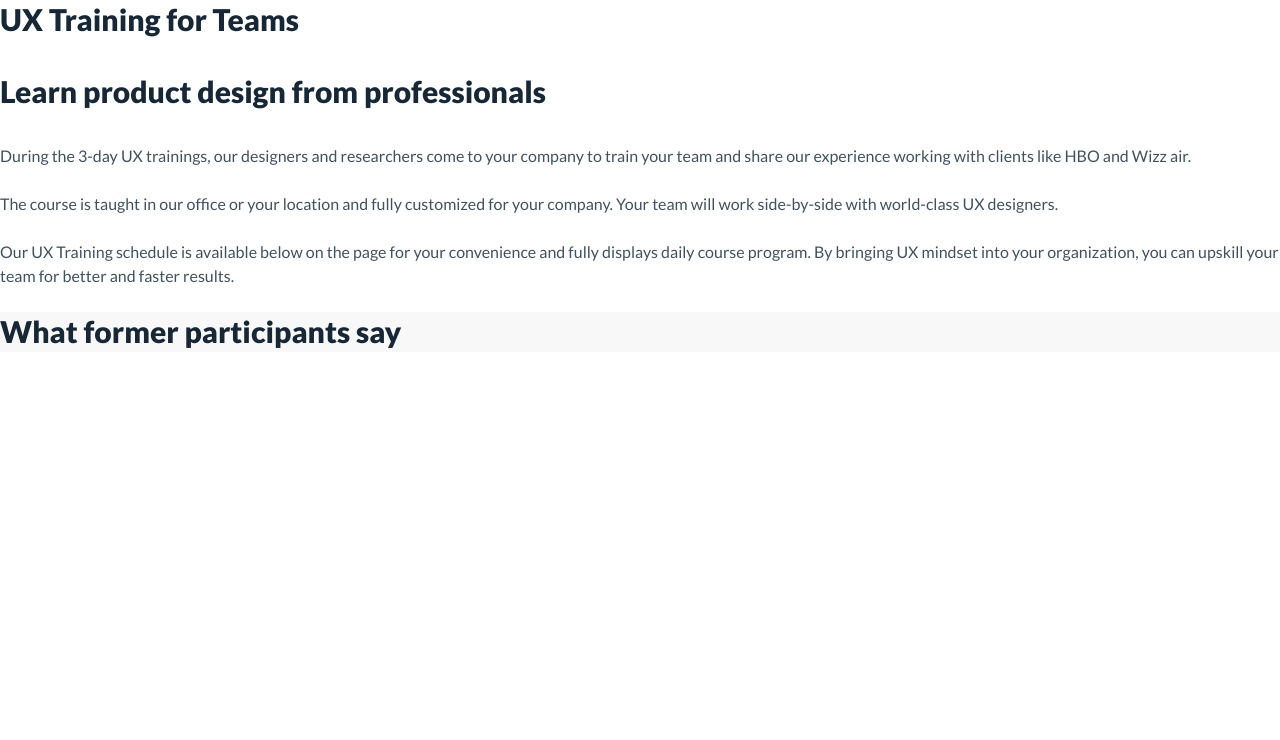
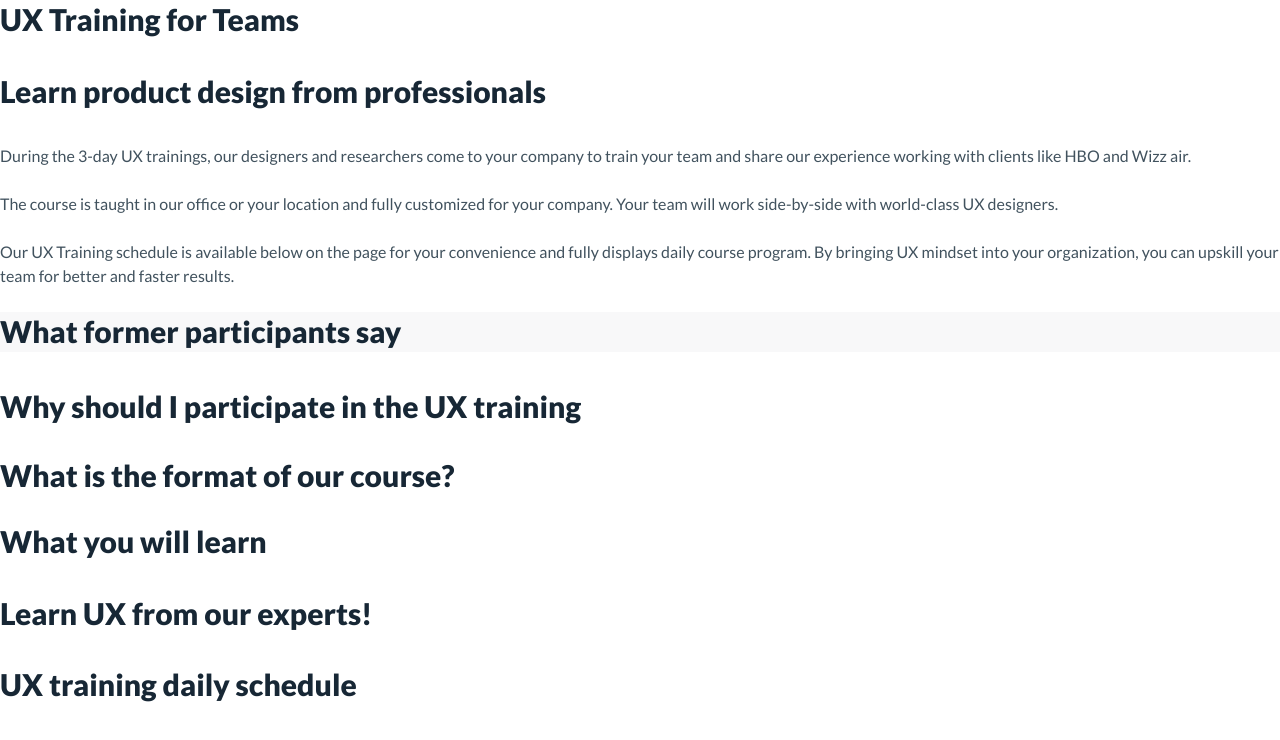
Before and after one commit to akosizsak/workshop1, a plain HTML site: page index.html in a window 1280 px wide. Drawn offline with Linux system fonts and the light colour scheme.

Commit message:
adding the content to the html

```diff
--- a/index.html
+++ b/index.html
@@ -26,19 +26,20 @@
     </section>
 
     <section class="faq">
-        <h2></h2>
+            <h2>Why should I participate in the UX training<h2>
+            <h2>What is the format of our course?</h2>
     </section>
 
     <section class="summary">
-        <h2></h2>
+        <h1>What you will learn</h1>
     </section>
 
     <section class="cta">
-         <h2></h2>
+        <h1>Learn UX from our  experts!</h1>
     </section>
 
     <section class="schedule">
-        <h2></h2>
+        <h1>UX training daily schedule</h1>
     </section>
 
     <section class="offline">
```
